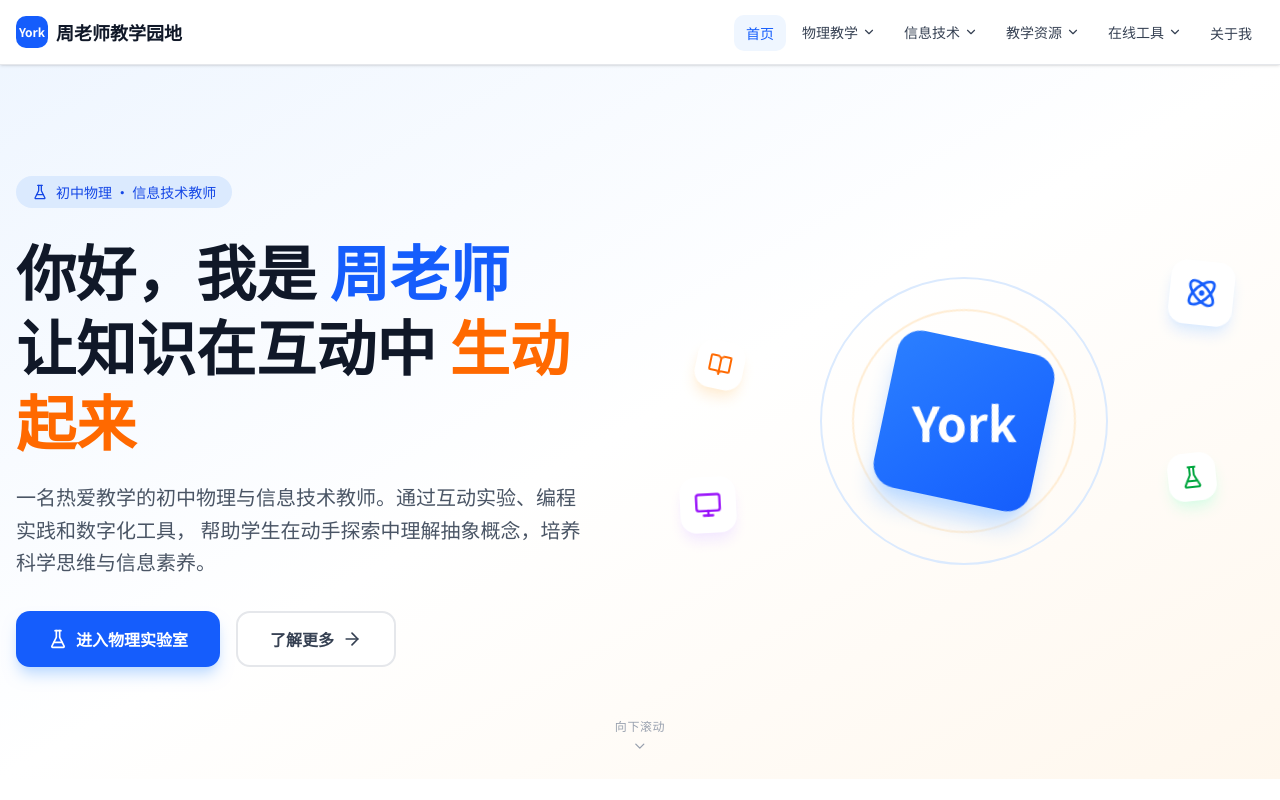
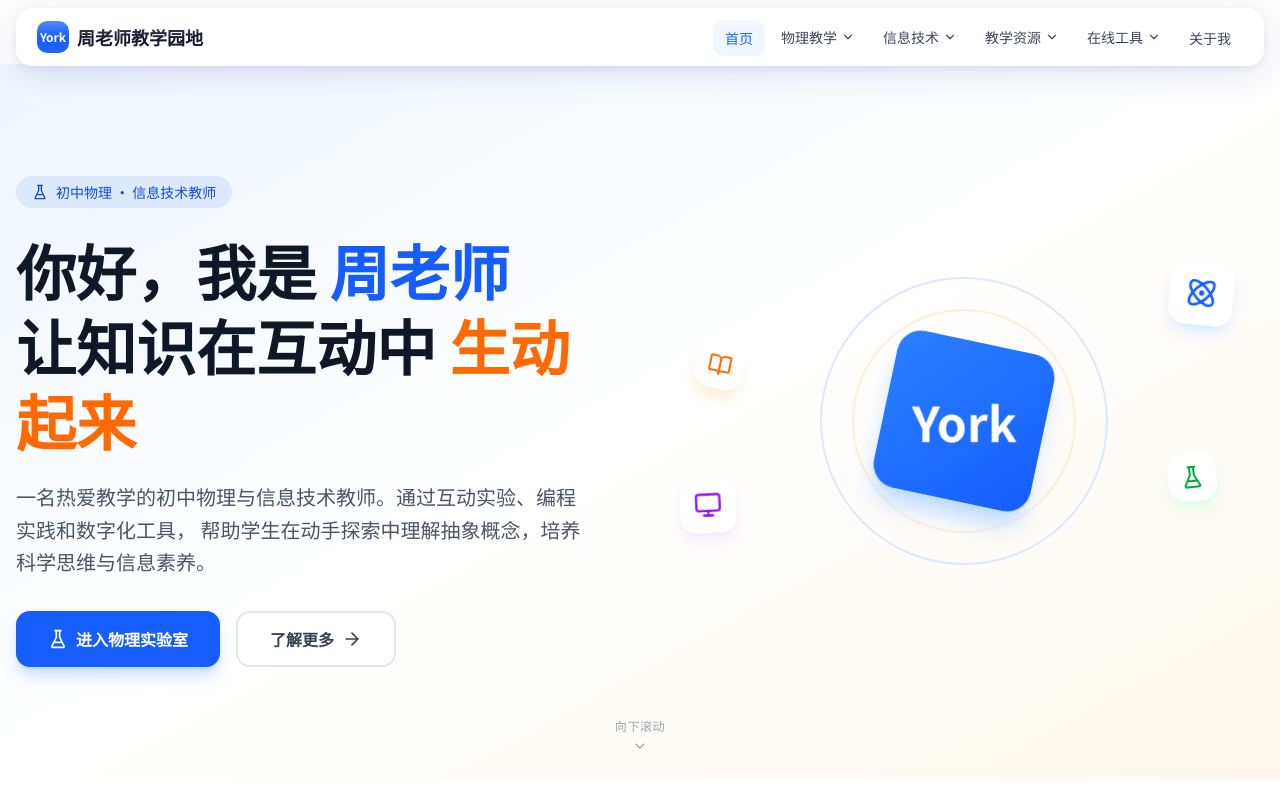
Before and after one commit to York1120/portfolio, a Next.js app: page / in a window 1280 px wide. Shown: the top 800 px of the page. Built offline with nearby package versions, Linux system fonts and the light colour scheme.

Commit message:
8.10导航栏大升级

```diff
--- a/app/globals.css
+++ b/app/globals.css
@@ -142,3 +142,19 @@ html {
 .animate-fade-in-down {
   animation: fadeInDown 0.2s ease-out;
 }
+
+.glass-nav::after {
+  content: "";
+  position: absolute;
+  inset: 0;
+  border-radius: inherit;
+  background: linear-gradient(
+    180deg,
+    rgba(255, 255, 255, 0.5) 0%,
+    rgba(255, 255, 255, 0.14) 35%,
+    rgba(255, 255, 255, 0) 55%,
+    rgba(255, 255, 255, 0.1) 100%
+  );
+  pointer-events: none;
+  z-index: 1;
+}
--- a/components/navigation.tsx
+++ b/components/navigation.tsx
@@ -74,9 +74,9 @@ export function Navigation() {
   }
 
   return (
-    <header className="fixed top-0 left-0 right-0 z-50 bg-white/95 backdrop-blur-sm border-b border-gray-200 shadow-sm">
-      <div className="max-w-7xl mx-auto px-4">
-        <div className="flex items-center justify-between h-16">
+    <header className="fixed top-0 left-0 right-0 z-50 px-3 sm:px-4 pt-2">
+      <div className="glass-nav relative max-w-7xl mx-auto rounded-2xl border border-white/50 bg-white/55 backdrop-blur-2xl backdrop-saturate-150 transition-all duration-300 shadow-[0_8px_32px_rgba(31,38,135,0.12),0_2px_8px_rgba(31,38,135,0.08)] hover:bg-white/70 hover:backdrop-blur-3xl hover:shadow-[0_12px_40px_rgba(31,38,135,0.16),0_4px_12px_rgba(31,38,135,0.10)]">
+        <div className="flex items-center justify-between h-14 px-3 sm:px-5">
           <Link href="/" className="flex items-center gap-2 flex-shrink-0">
             <div className="w-8 h-8 bg-blue-600 rounded-lg flex items-center justify-center">
               <span className="text-white font-bold text-xs">York</span>
@@ -146,10 +146,9 @@ export function Navigation() {
             {mobileOpen ? <X className="w-6 h-6" /> : <Menu className="w-6 h-6" />}
           </button>
         </div>
-      </div>
 
       {mobileOpen && (
-        <div className="md:hidden border-t border-gray-200 bg-white">
+        <div className="md:hidden border-t border-white/50 bg-white/60">
           <div className="px-4 py-3 space-y-1">
             {navItems.map((item) => (
               <div key={item.label}>
@@ -209,6 +208,7 @@ export function Navigation() {
           </div>
         </div>
       )}
+      </div>
     </header>
   )
 }
```
Also changed, not shown: 1 other file (tests, documents, lock files or other folders).
